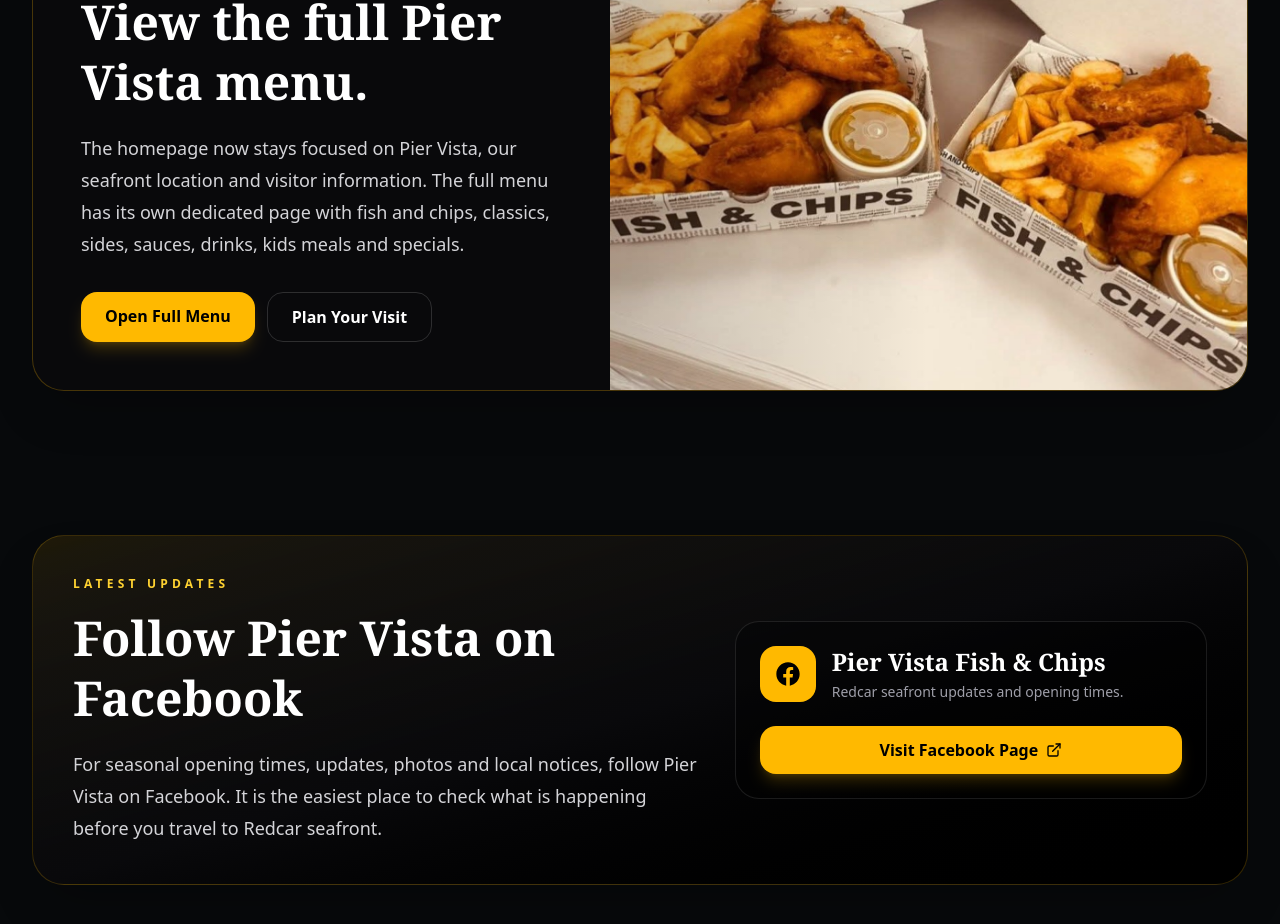
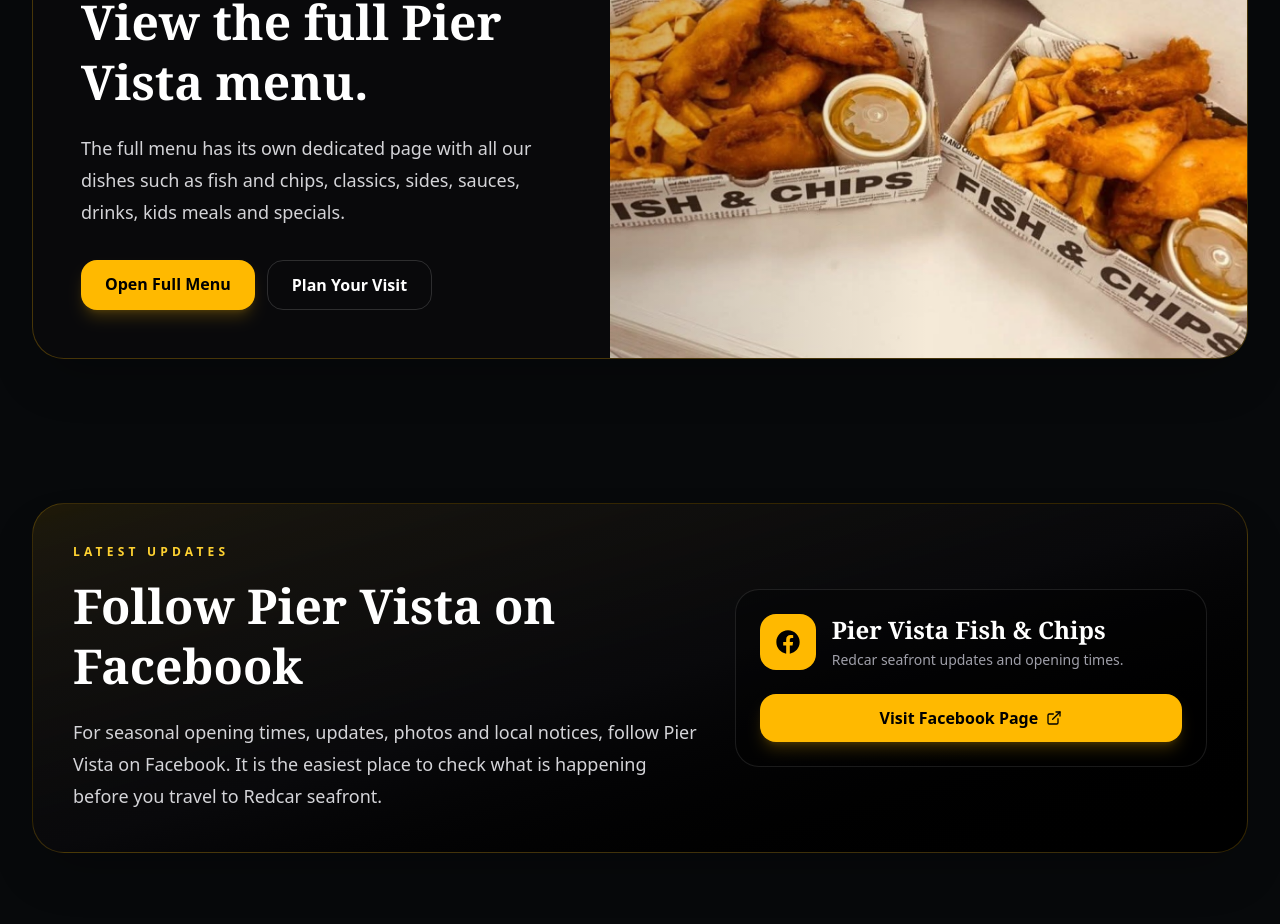
Before and after one commit to warrenspringgay-dotcom/pier-vista-next, a Next.js app: page / in a window 1280 px wide. Shown: the part 2320-3244 px from the top of the page. Built offline with nearby package versions, Linux system fonts and the light colour scheme.

Commit message:
nav fixes

```diff
--- a/src/app/page.tsx
+++ b/src/app/page.tsx
@@ -517,9 +517,8 @@
             </h2>
 
             <p className="mt-5 max-w-2xl text-lg leading-8 text-zinc-300">
-              The homepage now stays focused on Pier Vista, our seafront
-              location and visitor information. The full menu has its own
-              dedicated page with fish and chips, classics, sides, sauces,
+              The full menu has its own
+              dedicated page with all our dishes such as fish and chips, classics, sides, sauces,
               drinks, kids meals and specials.
             </p>
 
```
